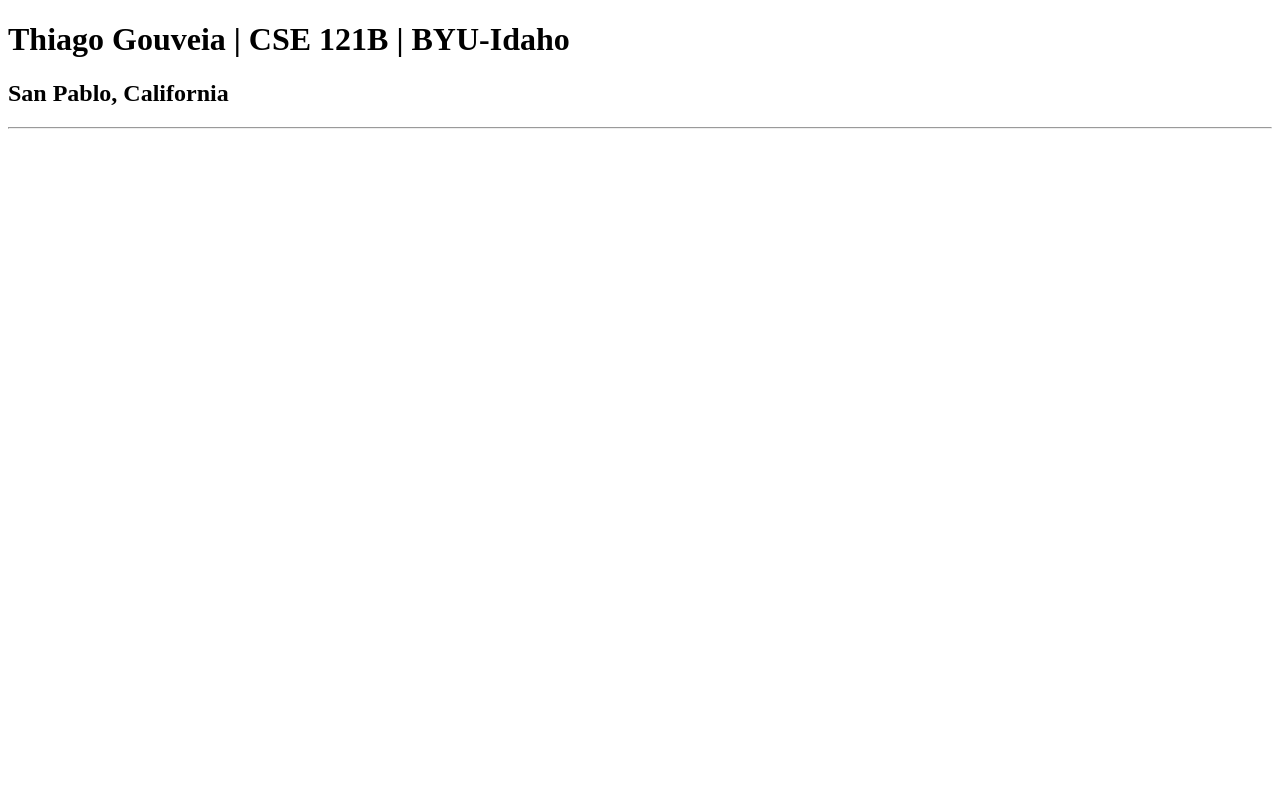
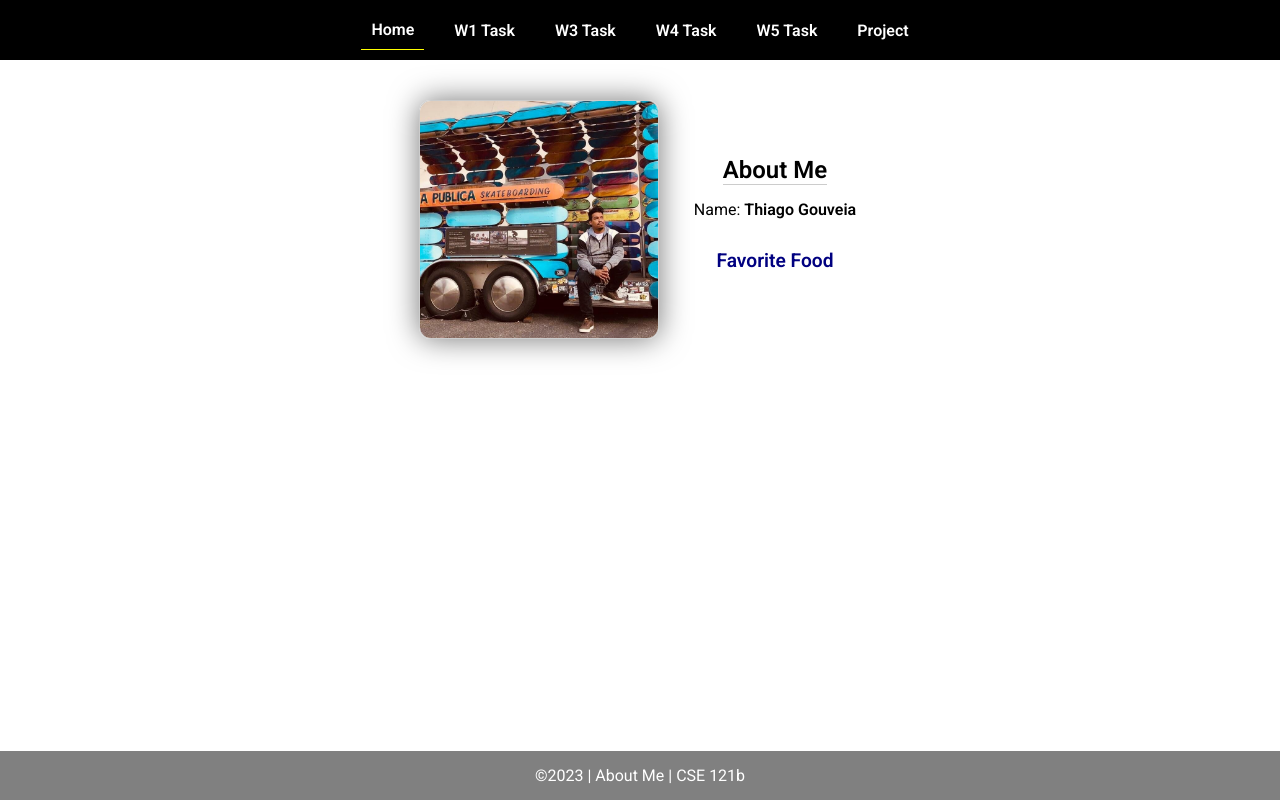
Before and after one commit to GuinhoSensei/cse121b, a plain HTML site: page index.html in a window 1280 px wide. Drawn offline with Linux system fonts and the light colour scheme.

Commit message:
w02 task

```diff
--- a/index.html
+++ b/index.html
@@ -1,13 +1,45 @@
 <!DOCTYPE html>
 <html lang="en">
+
 <head>
-    <meta charset="UTF-8">
-    <meta name="viewport" content="width=device-width, initial-scale=1.0">
-    <title>Thiago Gouveia | CSE 121B | BYU-Idaho</title>
+  <meta charset="UTF-8">
+  <meta name="viewport" content="width=device-width, initial-scale=1.0">
+  <title>About Me | CSE 121b | W02: Programming Tasks</title>
+  <link rel="preconnect" href="https://fonts.googleapis.com">
+  <link rel="preconnect" href="https://fonts.gstatic.com" crossorigin>
+  <link href="https://fonts.googleapis.com/css2?family=Roboto:wght@400;600&display=swap"
+    rel="stylesheet">
+  <link rel="stylesheet" href="styles/main.css">
 </head>
+
 <body>
-    <h1>Thiago Gouveia | CSE 121B | BYU-Idaho</h1>
-    <h2>San Pablo, California</h2>
-    <hr>
+  <nav>
+    <ul id="menu">
+      <li><a id="toggleMenu">&equiv;</a></li>
+      <li><a href="index.html" class="active">Home</a></li>
+      <li><a href="w01-task.html">W1 Task</a></li>
+      <li><a href="w03-task.html">W3 Task</a></li>
+      <li><a href="w04-task.html">W4 Task</a></li>
+      <li><a href="w05-task.html">W5 Task</a></li>
+      <li><a href="project.html">Project</a></li>
+    </ul>
+  </nav>
+  <main id="home">
+    <picture>
+      <img src="images/placeholder.png" alt="Placeholder Image">
+    </picture>
+    <section>
+      <h1>About Me</h1>
+      <div class="info">Name: <span id="name"></span></div>
+      <h2>Favorite Food</h2>
+      <div class="block" id="food"></div>
+    </section>
+  </main>
+  <footer>
+    &copy;<span id="year"></span> | About Me | CSE 121b
+  </footer>
+  <script src="scripts/main.js"></script>
+  <script src="scripts/w02-task.js"></script>
 </body>
+
 </html>
--- /dev/null
+++ b/scripts/main.js
@@ -0,0 +1,9 @@
+// copyright year
+document.querySelector('#year').textContent = new Date().getFullYear();
+
+// toggle menu in small view
+const toggleMenu = () => {
+    document.querySelector('#menu').classList.toggle('open');
+}
+
+document.querySelector('#toggleMenu').addEventListener('click', toggleMenu);
--- /dev/null
+++ b/scripts/w02-task.js
@@ -0,0 +1,33 @@
+/* W02-Task - Profile Home Page */
+
+/* Step 1 - Setup type tasks - no code required */
+
+/* Step 2 - Variables */
+let fullName = "Thiago Gouveia";
+let currentYear = new Date().getFullYear();
+const profilePicture = "images/Yo.jpg";
+
+/* Step 3 - Element Variables */
+const nameElement = document.getElementById("name");
+const foodElement = document.querySelector("#food");
+const yearElement = document.querySelector("#year");
+//const imageElement = document.querySelector('img'); could't get this to work for some reason
+document.querySelector("img").setAttribute("src", profilePicture);
+
+/* Step 4 - Adding Content */
+nameElement.innerHTML = `<strong>${fullName}</strong>`;
+yearElement.textContent(currentYear);
+//imageElement.setAttribute("src", profilePicture);
+//imageElement.setAttribute("alt", `Profile image of${fullName}.`); same as line 14
+
+/* Step 5 - Array */
+
+const favoriteFood = ["Pizza", "Feijoada", "Banana", "Ramen"];
+foodElement.textContent = favoriteFood;
+let extra = "Beans";
+favoriteFood.push(extra);
+foodElement.innerHTML += `<br>${favoriteFood}`;
+favoriteFood.shift();
+foodElement.innerHTML += `<br>${favoriteFood}`;
+favoriteFood.pop();
+foodElement.innerHTML += `<br>${favoriteFood}`;
--- /dev/null
+++ b/styles/main.css
@@ -0,0 +1,157 @@
+/* Universal Selector */
+* {
+    margin: 0;
+    padding: 0;
+    box-sizing: border-box;
+}
+
+/* HTML Selectors */
+body {
+    font-family: 'Roboto', Helvetica, sans-serif;
+}
+
+nav {
+    background-color: black;
+    width: 100%;
+    position: fixed;
+    top: 0;
+}
+
+nav ul {
+    display: flex;
+    flex-direction: column;
+    align-items: center;
+    max-width: fit-content;
+    margin: 0 auto;
+}
+
+nav ul li {
+    flex: 1 1 auto;
+}
+
+nav ul li:first-child {
+    display: block;
+    font-size: 2rem;
+}
+
+nav ul li:first-child a {
+    padding: 1px 10px;
+}
+
+nav ul li {
+    display: none;
+    list-style: none;
+    margin: 10px;
+}
+
+nav ul li a {
+    display: block;
+    padding: 10px;
+    text-decoration: none;
+    font-weight: 600;
+    color: white;
+    text-align: center;
+}
+
+nav ul li a:hover {
+    background-color: #efefef;
+    color: black;
+}
+
+h1, h2 {
+    text-align: center;
+    margin-bottom: 15px;
+
+}
+
+h1 {
+border-bottom: 1px solid #ccc;
+}
+
+h2 {
+    font-size: 1.2rem;
+    color: navy;
+    text-align: center;
+    margin-top: 30px;
+}
+
+main {
+    margin-top: 125px;
+    display: grid;
+    grid-template-columns: 1fr;
+    grid-gap: 20px;
+    align-items: center;
+    justify-content: center;
+}
+
+picture {
+    margin: 0 auto;
+}
+
+picture img {
+    width: 240px;
+    height: auto;
+    border-radius: 5%;
+    border: 1px solid #ccc;
+    box-shadow: 0 0 30px #777;
+}
+
+section {
+    display: flex;
+    flex-direction: column;
+    align-items: center;
+    margin: 10px
+}
+
+label {
+    margin: 15px 0;
+}
+
+footer {
+    background-color: gray;
+    color: white;
+    padding: 15px;
+    text-align: center;
+    width: 100%;
+    position: fixed;
+    bottom: 0;
+}
+
+/* Class Selectors */
+.active {
+    border-bottom: 1px solid yellow;
+}
+
+.open li {
+    display: block;
+}
+
+.block {
+    display: block;
+}
+
+/* ID Selectors */
+
+/* Media Queries */
+@media only screen and (min-width: 32.5em) {
+    nav ul {
+        flex-direction: row;
+    }
+
+    nav ul li:first-child {
+        display: none;
+    }
+
+    nav ul li {
+        display: block;
+    }
+
+    main {
+        margin: 100px auto 20px;
+        grid-template-columns: 250px 1fr;
+        max-width: -moz-fit-content;
+        max-width: fit-content;
+
+    }
+
+}
```
Also changed, not shown: dom-basics.html (added, +25 -0 lines), dom-basics.js (added, +10 -0 lines), index-old.html (added, +13 -0 lines), images/Yo.jpg (added), images/placeholder.png (added).
